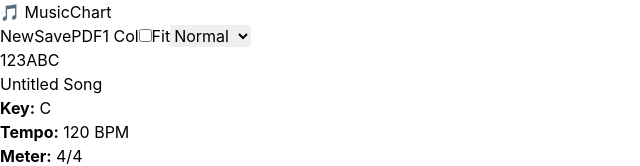
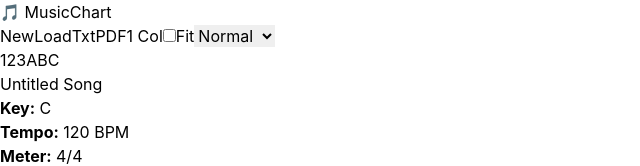
Before and after one commit to mattische/musicchart, a React (Vite) app: page / in a window 1280 px wide. Shown: the top 166 px of the page, without its empty margins (0-640 px from the left). Built offline with nearby package versions, Linux system fonts and the light colour scheme.

Commit message:
newly updated rendering

```diff
--- a/src/App.tsx
+++ b/src/App.tsx
@@ -1,5 +1,6 @@
-import { useState, useEffect } from 'react';
+import { useState } from 'react';
 import { Song } from './types/song';
+import { parseChordTextWithMetadata } from './utils/jotChordParser';
 import Toolbar from './components/Toolbar';
 import ChordTextEditor from './components/ChordTextEditor';
 import PrintHeader from './components/PrintHeader';
@@ -34,22 +35,28 @@
     updatedAt: new Date(),
   });
 
-  // Load saved song from localStorage on mount
-  useEffect(() => {
-    const saved = localStorage.getItem('musicchart_current');
-    if (saved) {
-      try {
-        const data = JSON.parse(saved);
-        // We'll let the ChordTextEditor handle parsing the text
-        console.log('Loaded saved chart:', data.metadata?.title);
-      } catch (e) {
-        console.error('Failed to load saved chart', e);
-      }
-    }
-  }, []);
 
   const updateSong = (updatedSong: Song) => {
     setSong(updatedSong);
+  };
+
+  const handleLoadFile = (text: string) => {
+    const result = parseChordTextWithMetadata(text, nashvilleMode);
+    setSong({
+      id: `loaded-${Date.now()}`,
+      metadata: {
+        title: result.metadata?.title || 'Untitled',
+        key: result.metadata?.key || 'C',
+        tempo: result.metadata?.tempo,
+        timeSignature: result.metadata?.timeSignature,
+        style: result.metadata?.style,
+        feel: result.metadata?.feel,
+        customProperties: result.metadata?.customProperties,
+      },
+      sections: result.sections,
+      createdAt: new Date(),
+      updatedAt: new Date(),
+    });
   };
 
   return (
@@ -66,30 +73,17 @@
         song={song}
         onNewSong={() => {
           setSong({
-            id: 'new-song',
+            id: `new-${Date.now()}`,
             metadata: {
-              title: 'Untitled Song',
+              title: 'Untitled',
               key: 'C',
-              tempo: 120,
-              timeSignature: '4/4',
             },
-            sections: [
-              {
-                id: 'section-1',
-                name: 'Verse 1',
-                measures: [
-                  {
-                    id: 'measure-1',
-                    chords: [],
-                    rawText: '',
-                  },
-                ],
-              },
-            ],
+            sections: [],
             createdAt: new Date(),
             updatedAt: new Date(),
           });
         }}
+        onLoadFile={handleLoadFile}
       />
 
       <div className="max-w-7xl mx-auto p-6 print:p-0 print:max-w-none">
--- a/src/components/Toolbar.tsx
+++ b/src/components/Toolbar.tsx
@@ -10,6 +10,7 @@
   onToggleFitToPage: () => void;
   song: Song;
   onNewSong: () => void;
+  onLoadFile: (text: string) => void;
   fontSize: string;
   onFontSizeChange: (size: string) => void;
 }
@@ -23,18 +24,70 @@
   onToggleFitToPage,
   song,
   onNewSong,
+  onLoadFile,
   fontSize,
   onFontSizeChange
 }: ToolbarProps) {
-  const handleSave = () => {
-    const chartText = sectionsToChordText(song.sections);
-    const savedData = {
-      text: chartText,
-      metadata: song.metadata,
-      timestamp: new Date().toISOString()
+  const handleLoadFile = () => {
+    const input = document.createElement('input');
+    input.type = 'file';
+    input.accept = '.txt';
+    input.onchange = (e) => {
+      const file = (e.target as HTMLInputElement).files?.[0];
+      if (file) {
+        const reader = new FileReader();
+        reader.onload = (event) => {
+          const text = event.target?.result as string;
+          onLoadFile(text);
+        };
+        reader.readAsText(file);
+      }
     };
-    localStorage.setItem('musicchart_current', JSON.stringify(savedData));
-    alert(`Saved: ${song.metadata.title || 'Untitled'}`);
+    input.click();
+  };
+
+  const handleSaveTxt = () => {
+    let chartText = '';
+
+    // Add metadata
+    if (song.metadata.title) {
+      chartText += `Title: ${song.metadata.title}\n`;
+    }
+    if (song.metadata.key) {
+      chartText += `Key: ${song.metadata.key}\n`;
+    }
+    if (song.metadata.tempo) {
+      chartText += `Tempo: ${song.metadata.tempo}\n`;
+    }
+    if (song.metadata.timeSignature) {
+      chartText += `Meter: ${song.metadata.timeSignature}\n`;
+    }
+    if (song.metadata.style) {
+      chartText += `Style: ${song.metadata.style}\n`;
+    }
+    if (song.metadata.feel) {
+      chartText += `Feel: ${song.metadata.feel}\n`;
+    }
+    if (song.metadata.customProperties) {
+      Object.entries(song.metadata.customProperties).forEach(([key, value]) => {
+        chartText += `$${key}: ${value}\n`;
+      });
+    }
+
+    if (chartText) {
+      chartText += '\n';
+    }
+
+    // Add sections
+    chartText += sectionsToChordText(song.sections);
+
+    const blob = new Blob([chartText], { type: 'text/plain' });
+    const url = URL.createObjectURL(blob);
+    const a = document.createElement('a');
+    a.href = url;
+    a.download = `${song.metadata.title || 'chart'}.txt`;
+    a.click();
+    URL.revokeObjectURL(url);
   };
 
   const handleExportPDF = () => {
@@ -67,10 +120,16 @@
               New
             </button>
             <button
-              onClick={handleSave}
+              onClick={handleLoadFile}
               className="px-3 py-2 bg-gray-700 hover:bg-gray-600 rounded-lg transition-colors text-sm"
             >
-              Save
+              Load
+            </button>
+            <button
+              onClick={handleSaveTxt}
+              className="px-3 py-2 bg-gray-700 hover:bg-gray-600 rounded-lg transition-colors text-sm"
+            >
+              Txt
             </button>
             <button
               onClick={handleExportPDF}
--- a/src/utils/jotChordParser.ts
+++ b/src/utils/jotChordParser.ts
@@ -660,16 +660,43 @@
     // Section header
     lines.push(`${section.name}:`);
 
-    // Measures - one per line (or use rawText if available)
+    // Use measureLines if available to preserve line structure
+    if (section.measureLines && section.measureLines.length > 0) {
+      section.measureLines.forEach((line) => {
+        let lineText = '';
+
+        // Handle repeat notation
+        if (line.isRepeat) {
+          const measuresText = line.measures.map(m => m.rawText || chordsToText(m.chords)).join(' ');
+          const multiplier = line.repeatMultiplier ? `{${line.repeatMultiplier}}` : '';
+          lineText = `  ||: ${measuresText} :||${multiplier}`;
+        } else {
+          // Regular line - join all measures with space
+          lineText = '  ' + line.measures.map((measure) => {
+            let text = measure.rawText || chordsToText(measure.chords);
+            if (measure.comment) {
+              text = text ? `${text} //${measure.comment}` : `//${measure.comment}`;
+            }
+            return text;
+          }).filter(t => t).join(' ');
+        }
+
+        if (lineText.trim()) {
+          lines.push(lineText);
+        }
+      });
+    } else {
+      // Fallback to old format if no measureLines
       section.measures.forEach((measure) => {
         let text = measure.rawText || chordsToText(measure.chords);
         if (measure.comment) {
           text = text ? `${text} //${measure.comment}` : `//${measure.comment}`;
         }
         if (text) {
-        lines.push('    ' + text);
+          lines.push('  ' + text);
         }
       });
+    }
 
     return lines.join('\n');
   }).join('\n\n');
```
Also changed, not shown: generate-pdfs.cjs (+13 -4 lines), .claude/settings.local.json, 2 other files (tests, documents, lock files or other folders). Lines whose indentation alone changed are shown as unchanged.
